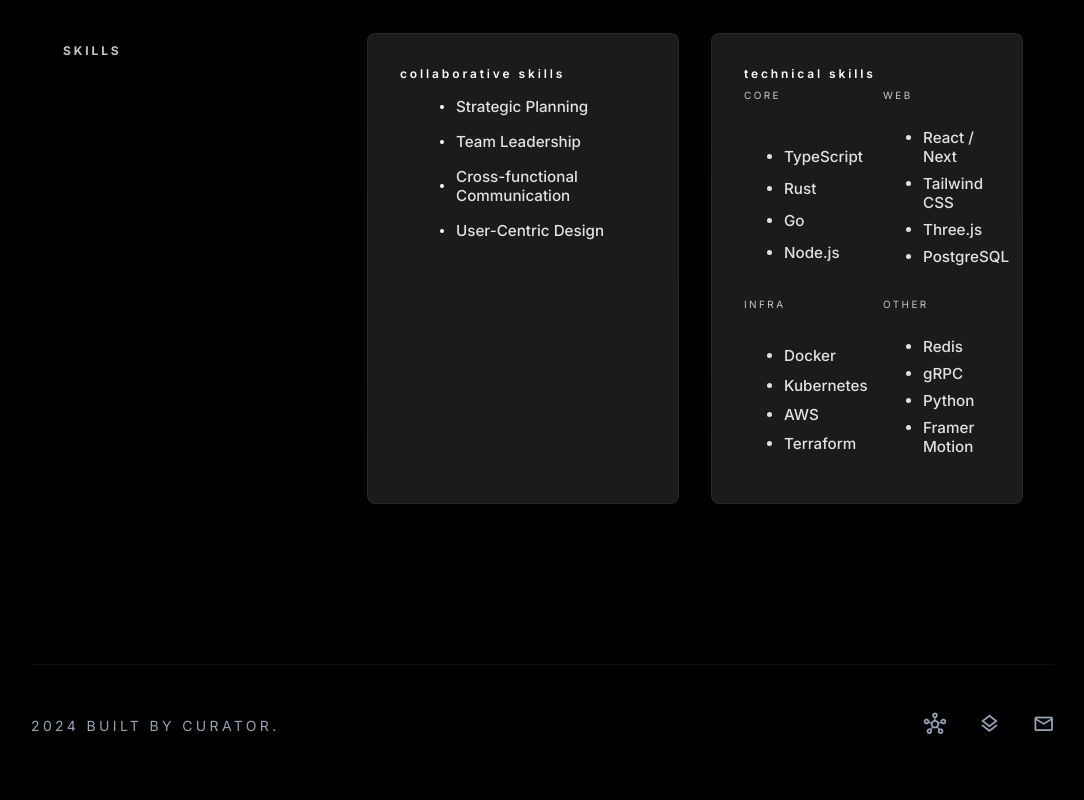
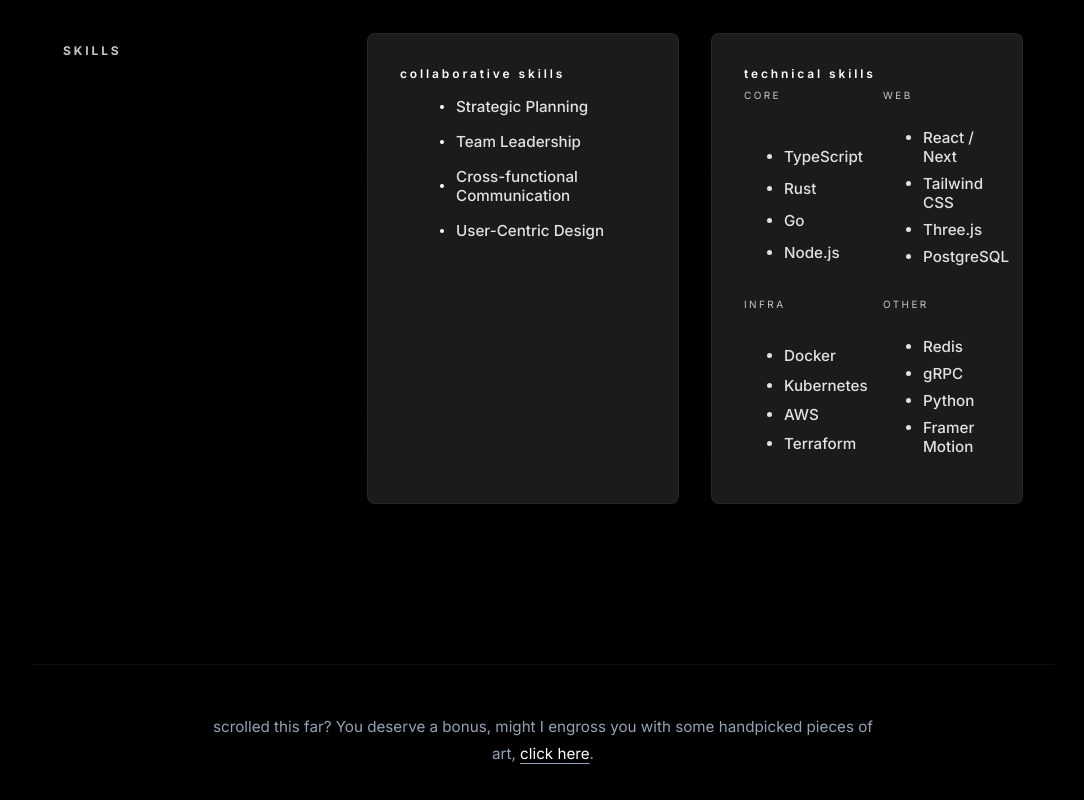
Before and after one commit to gcsuid/fportfolio, a React (Vite) app: page / in a window 1280 px wide. Shown: the part 2762-3562 px from the top of the page, without its empty margins (97-1181 px from the left). Built offline with nearby package versions, Linux system fonts and the light colour scheme.

Commit message:
added footer

```diff
--- a/src/App.css
+++ b/src/App.css
@@ -157,8 +157,7 @@
 .status-pill,
 .section-label,
 .skills-heading,
-.technical-group__label,
-.portfolio-footer__credit {
+.technical-group__label {
   letter-spacing: 0.24em;
   text-transform: uppercase;
 }
@@ -757,34 +756,32 @@
 
 .portfolio-footer__inner {
   display: flex;
-  flex-direction: column;
-  gap: 2rem;
-  align-items: center;
+  justify-content: center;
   padding-top: 3rem;
   border-top: 1px solid var(--panel-border-soft);
 }
 
-.portfolio-footer__credit {
+.portfolio-footer__note {
+  max-width: 42rem;
+  margin: 0;
   color: var(--text-soft);
-  font-size: 0.875rem;
+  font-size: 0.95rem;
+  line-height: 1.8;
+  text-align: center;
 }
 
-.portfolio-footer__links {
-  display: flex;
-  gap: 2rem;
-}
-
-.portfolio-footer__links a {
-  color: var(--text-soft);
+.portfolio-footer__note a {
+  color: var(--text-strong);
   text-decoration: underline;
   text-decoration-color: var(--text-soft);
   text-underline-offset: 4px;
-  transition: color 200ms ease;
+  transition: color 200ms ease, text-decoration-color 200ms ease;
 }
 
-.portfolio-footer__links a:hover,
-.portfolio-footer__links a:focus-visible {
-  color: var(--text-strong);
+.portfolio-footer__note a:hover,
+.portfolio-footer__note a:focus-visible {
+  color: var(--text-primary);
+  text-decoration-color: var(--text-primary);
 }
 
 @keyframes cursor-blink {
@@ -876,10 +873,6 @@
     grid-column: span 2;
   }
 
-  .portfolio-footer__inner {
-    flex-direction: row;
-    justify-content: space-between;
-  }
 }
 
 @media (max-width: 767px) {
--- a/src/App.jsx
+++ b/src/App.jsx
@@ -433,18 +433,18 @@ function PortfolioPage() {
 
       <footer className="portfolio-footer">
         <div className="portfolio-footer__inner">
-          <div className="portfolio-footer__credit">2024 built by curator.</div>
-          <div className="portfolio-footer__links">
-            <a href="#" aria-label="GitHub">
-              <span className="material-symbols-outlined">hub</span>
+          <p className="portfolio-footer__note">
+            scrolled this far? You deserve a bonus, might I engross you with
+            some handpicked pieces of art,{' '}
+            <a
+              href="https://open.spotify.com/user/l6p6ltihlrolzunwkm3u5iix6?si=C4cVGWhQSH6j4TuUEHhf1w"
+              target="_blank"
+              rel="noreferrer"
+            >
+              click here
             </a>
-            <a href="#" aria-label="Layers">
-              <span className="material-symbols-outlined">layers</span>
-            </a>
-            <a href="#" aria-label="Email">
-              <span className="material-symbols-outlined">mail_outline</span>
-            </a>
-          </div>
+            .
+          </p>
         </div>
       </footer>
     </div>
```
